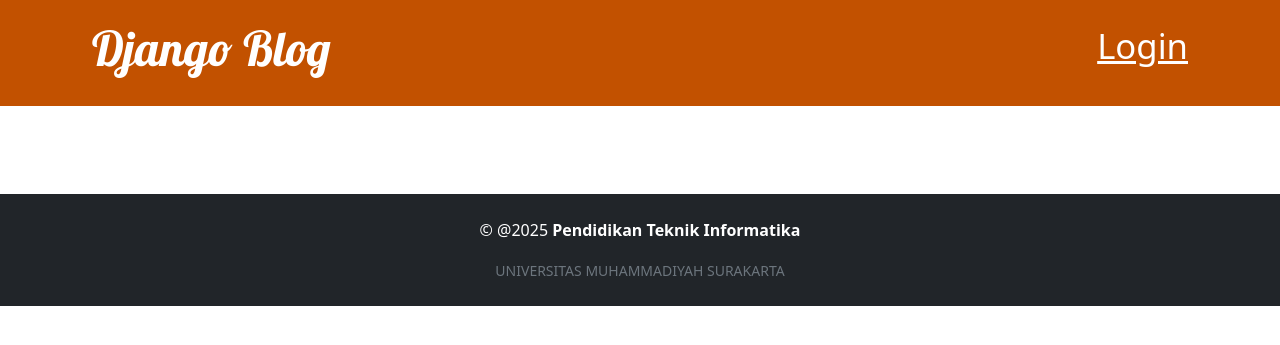
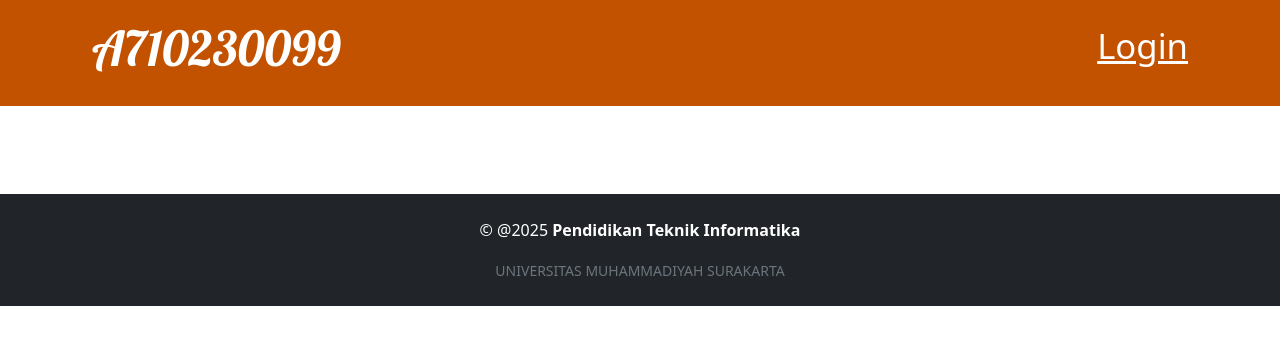
Before and after one commit to SendiIbnu/django-blog, a Django app: template blog/templates/blog/base.html in a window 1280 px wide. Shown: the top 345 px of the page. Run offline with Django 5.2, Linux system fonts and the light colour scheme; the template is opened without the code that fills it, so the values that code supplies are empty.

Commit message:
Update header

```diff
--- a/blog/templates/blog/base.html
+++ b/blog/templates/blog/base.html
@@ -2,7 +2,7 @@
 <!DOCTYPE html>
 <html>
     <head>
-        <title>Django blog</title>
+        <title>A710230099</title>
         <link rel="stylesheet" href=" https://cdn.jsdelivr.net/npm/bootstrap@5.1.3/dist/css/bootstrap.min.css">
         <link rel="stylesheet" href="{% static 'css/blog.css' %}">
         <link href="https://fonts.googleapis.com/css?family=Lobster&subset=latin,latin-ext" rel="stylesheet" type="text/css">
@@ -16,7 +16,7 @@
                 {% else %}
                     <a href="{% url 'login' %}" class="top-menu">Login</a>
                 {% endif %}
-                <h1><a href="/">Django Blog</a></h1>
+                <h1><a href="/">A710230099</a></h1>
             </div>
         </header>
         <main class="container">
@@ -29,8 +29,7 @@
         </main>
         <footer class="bg-dark text-white text-center p-4 mt-5">
 	        <div class="container">
-	            <p>&copy; @2025 <strong>Pendidikan Teknik Informatika</strong>
-                </p>
+	            <p>&copy; @2025 <strong>Pendidikan Teknik Informatika</strong></p>
                 <small class="text-secondary">
                     UNIVERSITAS MUHAMMADIYAH SURAKARTA
                 </small>
```
